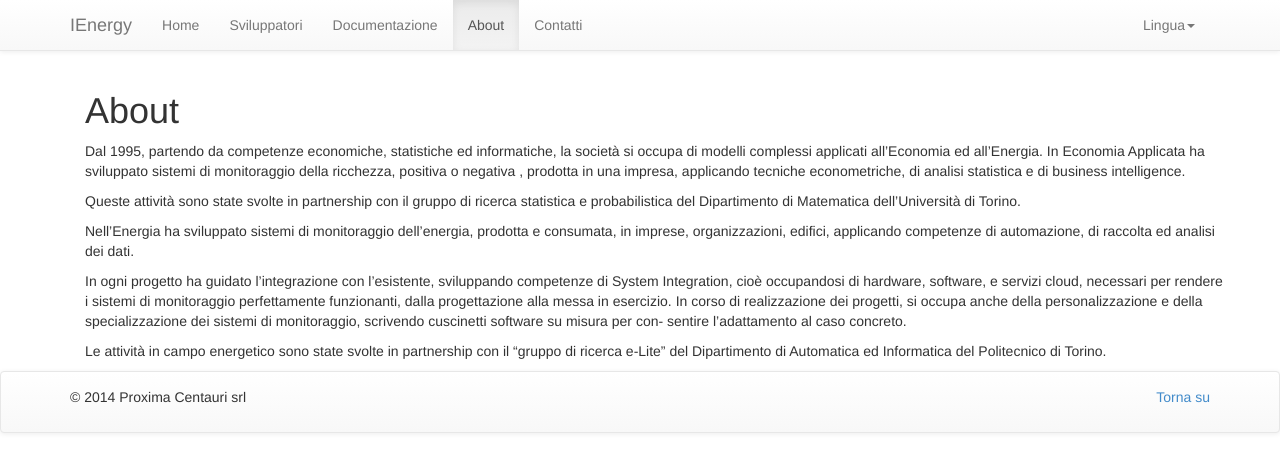
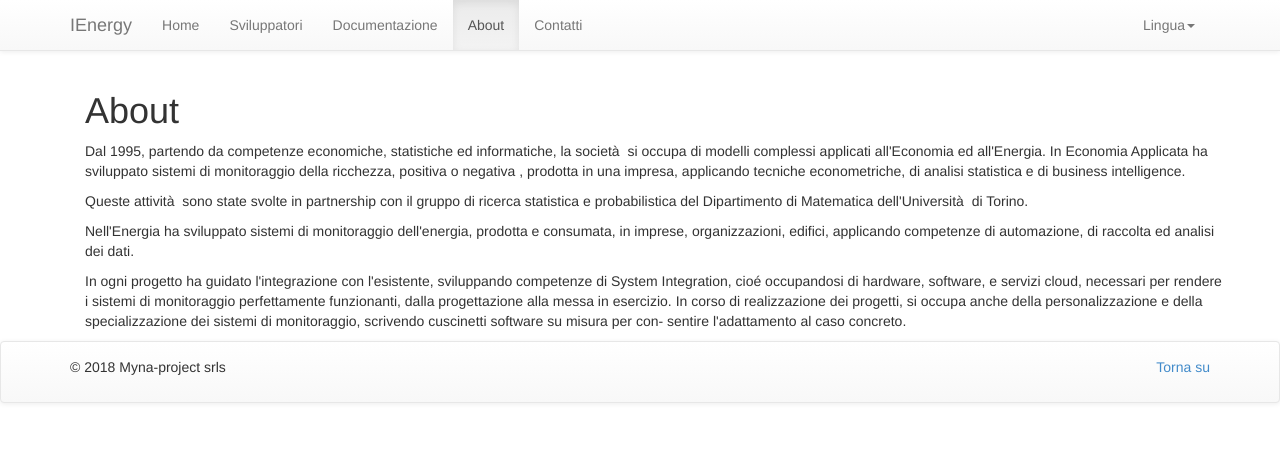
Before and after one commit to iEnergy/iEnergy.github.io, a Jekyll site: the page built from ita/about.html, in a window 1280 px wide. Shown: the top 472 px of the page. Built offline with Jekyll 4.4.1, drawn with Linux system fonts in a browser that asks for light colours; nearby versions of some CDN libraries; Markdown is read by kramdown in place of the engine named in the settings.

Commit message:
Updated about, contact and footer info

```diff
--- a/_includes/footer.html
+++ b/_includes/footer.html
@@ -3,7 +3,7 @@
         <div class="container">
             <footer>
                 <p class="pull-right"><a href="#">{{ site.t[page.lang].back_to_top }}</a></p>
-                <p>© 2014 Proxima Centauri srl </p>
+                <p>© 2018 Myna-project srls </p>
             </footer>
         </div>
           </div>
--- a/eng/about.html
+++ b/eng/about.html
@@ -9,7 +9,7 @@
            <div class="col-lg-12 col-md-12">
                <h1> About </h1>
                <p>Since 1995, starting from economic, statistic and computing skills, we deal with complex models applied to Economics and Energy. In Applied Economics we have developed monitoring systems of wealth, positive and negative , created in businesses, applying econometric techniques, statistical analysis and business intelligence.</p>
-               <p>These activities were carried out in partnership with the University of Turin’s Department of Mathematics’ statistic and probability research group.</p>
+               <p>These activities were carried out in partnership with the University of Turin's Department of Mathematics (Statistic and probability research group).</p>
                <p>In the field of Energy we have developed monitoring systems of produced and consumed energy, in businesses, organizations and buildings, applying automation, collection and analysis of data skills.</p>
                <p>In every project, integration with existing settings is the driver, developing System Integration skills, dealing with hardware, software, and cloud services necessary to make the monitoring systems in perfect working condition, from the design to putting them into operation.</p>
                <p>During the realization of projects, we are also involved in the personalization and specialization of monitoring systems, writing customized software patches to allow adaptation in specific cases.</p>
--- a/ita/about.html
+++ b/ita/about.html
@@ -8,11 +8,10 @@
     <div class="row">
            <div class="col-lg-12 col-md-12">
                <h1> About </h1>
-               <p>Dal 1995, partendo da competenze economiche, statistiche ed informatiche, la società si occupa di modelli complessi applicati all’Economia ed all’Energia. In Economia Applicata ha sviluppato sistemi di monitoraggio della ricchezza, positiva o negativa , prodotta in una impresa, applicando tecniche econometriche, di analisi statistica e di business intelligence.</p>
-               <p>Queste attività sono state svolte in partnership con il gruppo di ricerca statistica e probabilistica del Dipartimento di Matematica dell’Università di Torino.</p>
-               <p>Nell’Energia ha sviluppato sistemi di monitoraggio dell’energia, prodotta e consumata, in imprese, organizzazioni, edifici, applicando competenze di automazione, di raccolta ed analisi dei dati.</p>
-               <p>In ogni progetto ha guidato l’integrazione con l’esistente, sviluppando competenze di System Integration, cioè occupandosi di hardware, software, e servizi cloud, necessari per rendere i sistemi di monitoraggio perfettamente funzionanti, dalla progettazione alla messa in esercizio. In corso di realizzazione dei progetti, si occupa anche della personalizzazione e della specializzazione dei sistemi di monitoraggio, scrivendo cuscinetti software su misura per con- sentire l’adattamento al caso concreto.</p>
-               <p>Le attività in campo energetico sono state svolte in partnership con il “gruppo di ricerca e-Lite” del Dipartimento di Automatica ed Informatica del Politecnico di Torino.</p>
+               <p>Dal 1995, partendo da competenze economiche, statistiche ed informatiche, la società  si occupa di modelli complessi applicati all'Economia ed all'Energia. In Economia Applicata ha sviluppato sistemi di monitoraggio della ricchezza, positiva o negativa , prodotta in una impresa, applicando tecniche econometriche, di analisi statistica e di business intelligence.</p>
+               <p>Queste attività  sono state svolte in partnership con il gruppo di ricerca statistica e probabilistica del Dipartimento di Matematica dell'Università  di Torino.</p>
+               <p>Nell'Energia ha sviluppato sistemi di monitoraggio dell'energia, prodotta e consumata, in imprese, organizzazioni, edifici, applicando competenze di automazione, di raccolta ed analisi dei dati.</p>
+               <p>In ogni progetto ha guidato l'integrazione con l'esistente, sviluppando competenze di System Integration, cioé occupandosi di hardware, software, e servizi cloud, necessari per rendere i sistemi di monitoraggio perfettamente funzionanti, dalla progettazione alla messa in esercizio. In corso di realizzazione dei progetti, si occupa anche della personalizzazione e della specializzazione dei sistemi di monitoraggio, scrivendo cuscinetti software su misura per con- sentire l'adattamento al caso concreto.</p>
            </div>
     </div>
 </div>
--- a/ita/contact.html
+++ b/ita/contact.html
@@ -12,11 +12,10 @@
                 <tbody>
                     <tr>
                         <td align="left">
-                            <p>PROXIMA CENTAURI s.r.l.</p>
+                            <p>MYNA-PROJECT.ORG s.r.l.s.</p>
                             <p>via Michelangelo 10 – I 10126 TORINO Italy</p>
                             <p>Phone: +39 011 2273009 | Fax: +39 011 2273075</p>
-                            <p>Mail: <a href="mailto:proxima@proxima-centauri.it">proxima@proxima-centauri.it</a></p>
-                            <p>Apple Face Time: <a href="mailto:info@proxima-centauri.it">info@proxima-centauri.it</a></p>
+                            <p>Mail: <a href="mailto:info@myna-project.org">info@myna-project.org</a></p>
                         </td>
                     </tr>
                 </tbody>
```
Also changed, not shown: eng/contact.html (+3 -4 lines).
